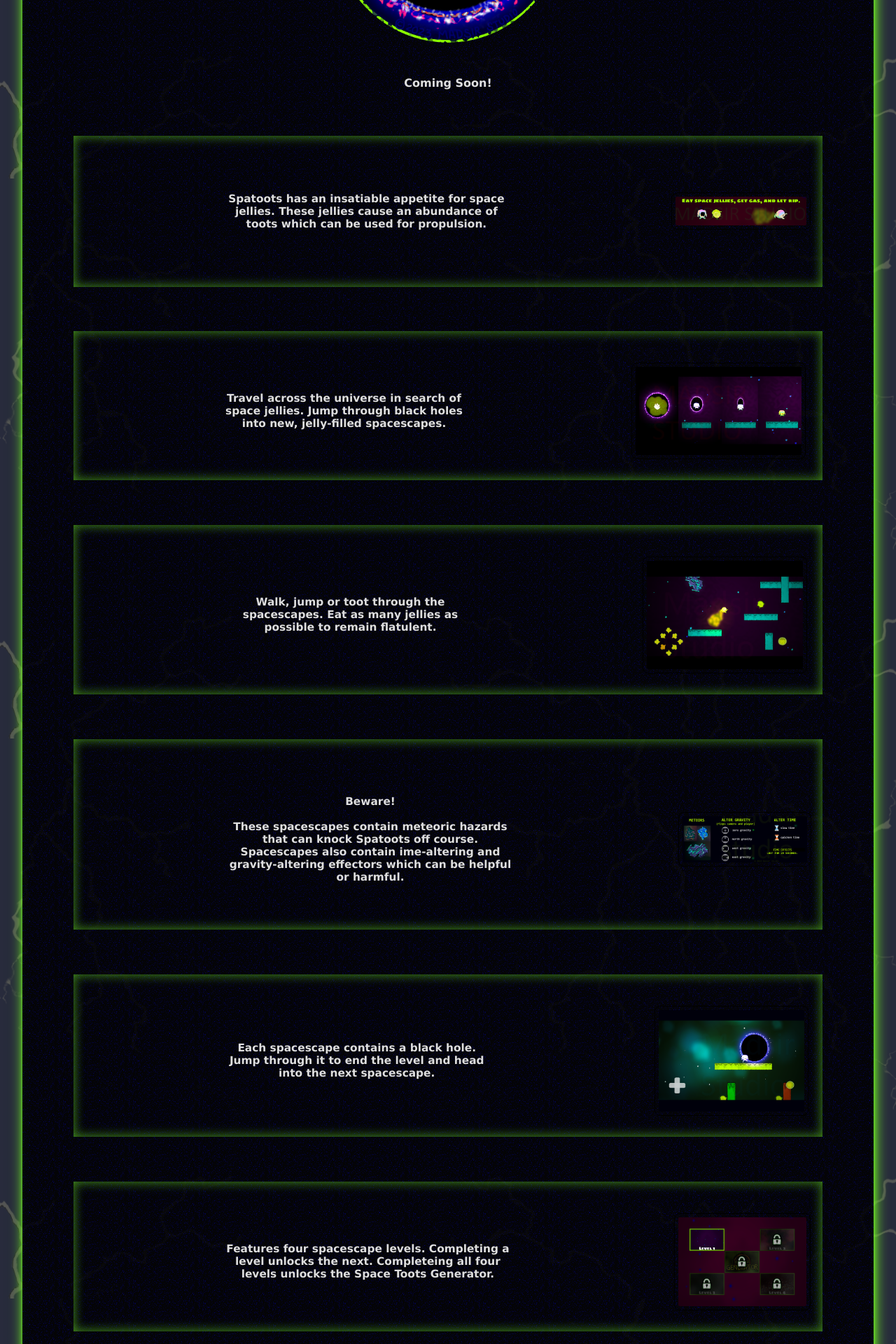
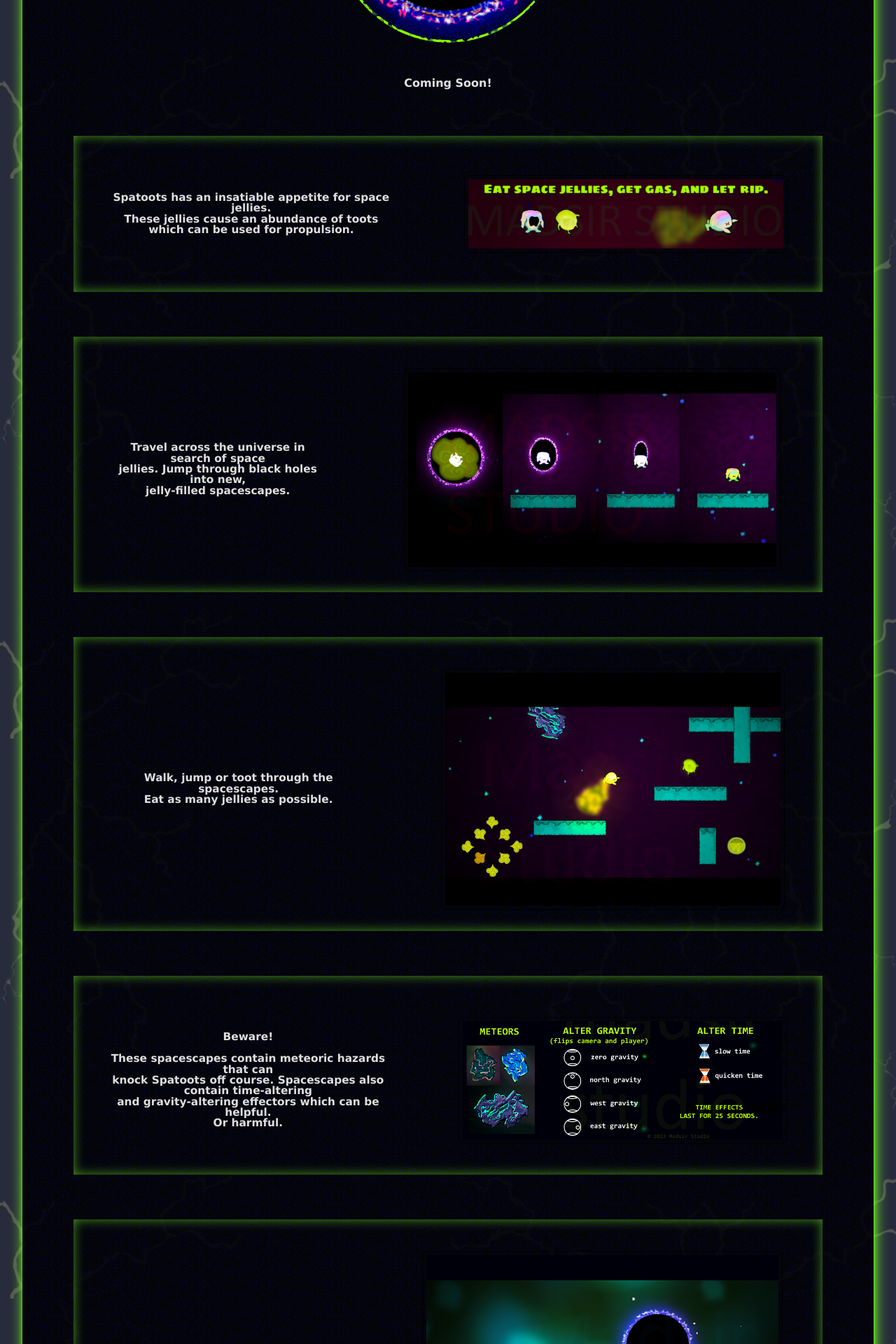
Before and after one commit to Madsir/madsirstudio.github.io, a Jekyll site: the page built from spacetoots/index.html, in a window 1280 px wide. Shown: the part 545-2465 px from the top of the page at 70% size. Built offline with Jekyll 4.4.1, drawn with Linux system fonts in a browser that asks for light colours; some of the changed text lies outside the part shown.

Commit message:
Update index.html

```diff
--- a/spacetoots/index.html
+++ b/spacetoots/index.html
@@ -106,10 +106,11 @@
   align-items: center;
 }
 h6 {
-	margin-left: 20%;
-	margin-right: 20%;
+	margin-left: 5%;
+	margin-right: 5%;
   color: #DEDEDE;
   font-size: 1.2em;
+  line-height: 1em;
   text-align: center;
       font-family: Verdana, Arial, Tahoma, Serif;
 }
@@ -125,26 +126,26 @@
 	<h5> Coming Soon!</h5>
 		  <br><div class="around"><br><br><br>
 			  			<div class="center">
-								<h6>Spatoots has an insatiable appetite for space jellies. These jellies cause an abundance of toots which can be used for propulsion.</h6><br><br>
+								<h6>Spatoots has an insatiable appetite for space jellies.<br>These jellies cause an abundance of toots<br>which can be used for propulsion.</h6><br><br>
 	<a href="/Assets/bouttoots.png"><img src="/Assets/bouttoots.png" alt="instruction" style="width:80%;display:block;margin-left:auto;margin-right:auto"></a><br></div><br>
 		  <br><br>
 	  </div>
 			  <br><div class="around"><br><br><br>
 				  <div class="center">
-		<h6>Travel across the universe in search of space jellies. Jump through black holes into new, jelly-filled spacescapes.</h6><br><br>
+		<h6>Travel across the universe in search of space<br>jellies. Jump through black holes into new,<br>jelly-filled spacescapes.</h6><br><br>
 	<a href="/Assets/spacescape.png"><img src="/Assets/spacescape.png" alt="spacehole" style="width:80%;display:block;margin-left:auto;margin-right:auto"></a><br></div>
 
 		  <br><br>
 	  </div>
 			  <br><div class="around"><br><br><br>
 				  <div class="center">
-				  <h6>Walk, jump or toot through the spacescapes. Eat as many jellies as possible to remain flatulent.</h6><br><br>
+				  <h6>Walk, jump or toot through the spacescapes.<br>Eat as many jellies as possible.</h6><br><br>
 	<a href="/Assets/spacescape2.png"><img src="/Assets/spacescape2.png" alt="walk, jump, toot, eat jellies." style="width:80%;display:block;margin-left:auto;margin-right:auto"></a><br></div>
 				  		  <br><br>
 	  </div>
 		  <br><div class="around"><br><br><br>
 			  <div class="center">
-      <h6>Beware!<br><br>These spacescapes contain meteoric hazards that can knock Spatoots off course. Spacescapes also contain ime-altering and gravity-altering effectors which can be helpful or harmful.</h6><br>
+      <h6>Beware!<br><br>These spacescapes contain meteoric hazards that can<br>knock Spatoots off course. Spacescapes also contain time-altering<br>and gravity-altering effectors which can be helpful.<br>Or harmful.</h6><br>
 		  			<br><br>
 	<a href="/Assets/timegravTootsrMadsirStudio.png"><img src="/Assets/timegravTootsrMadsirStudio.png" alt="space toots hazards" style="width:80%;display:block;margin-left:auto;margin-right:auto"></a><br></div>
 
@@ -152,21 +153,21 @@
 	  </div>
 					  <br><div class="around"><br><br><br>
 	<div class="center">
-		<h6>Each spacescape contains a black hole. Jump through it to end the level and head into the next spacescape.</h6>
+		<h6>Each spacescape contains a black hole.<br>Jump through it to end the level and<br> head into the next spacescape.</h6>
 		<br><br>
 	<a href="/Assets/spacescape1.png"><img src="/Assets/spacescape1.png" alt="spacehole2" style="width:80%;display:block;margin-left:auto;margin-right:auto"></a><br></div>
 		  <br><br>
 	  </div>
 		  <br><div class="around"><br><br><br>
 		 <div class="center">
-		  <h6>Features four spacescape levels. Completing a level unlocks the next. Completeing all four levels unlocks the Space Toots Generator.</h6>
+		  <h6>Features four spacescape levels.<br>Completing a level unlocks the next.<br>Completeing all four levels unlocks the<br>Space Toots Generator.</h6>
 		  	<br><br>
 		  	<a href="/Assets/TootLevels.png"><img src="/Assets/TootLevels.png" alt="levels" style="width:80%;display:block;margin-left:auto;margin-right:auto"></a></div>
 			  <br><br>
 	  </div>
 		  <br><div class="around"><br><br><br>
 			  <div class="center">
-			 <h6>Enter any number with seven digits or less as the seed number and the Space Toots Generator will generate a unique and new spacescape to explore. This generator is capable of generating thousands of unique spacescapes.</h6>
+			 <h6>Enter any number with seven digits or less<br>as the seed for the Space Toots Generator<br>to generate a unique and new spacescape to explore.<br>This generator is capable of generating<br>thousands of unique spacescapes.</h6>
 		  <br>
 		<br>
 		<a href="/Assets/generatortoots.png"><img src="/Assets/generatortoots.png" alt="space toots generator" style="width:70%;display:block;margin-left:auto;margin-right:auto"></a></div>
```
